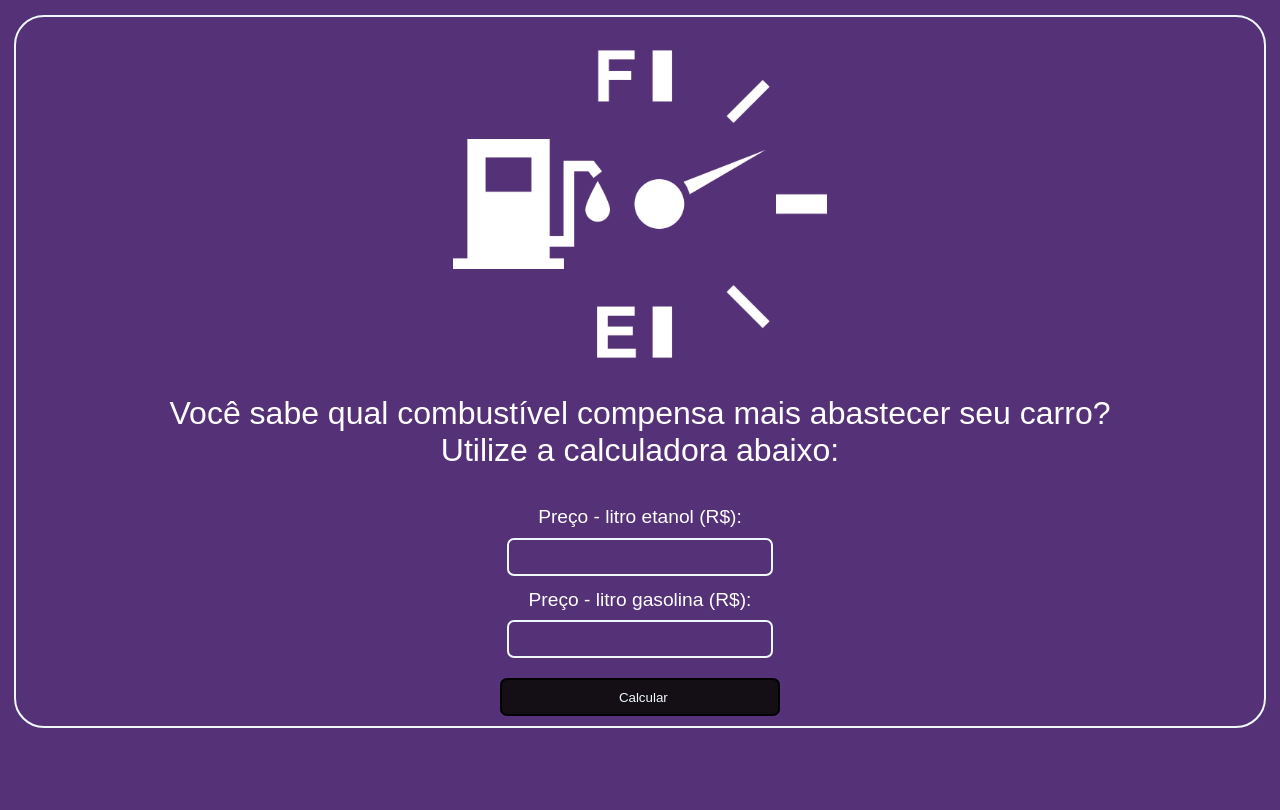
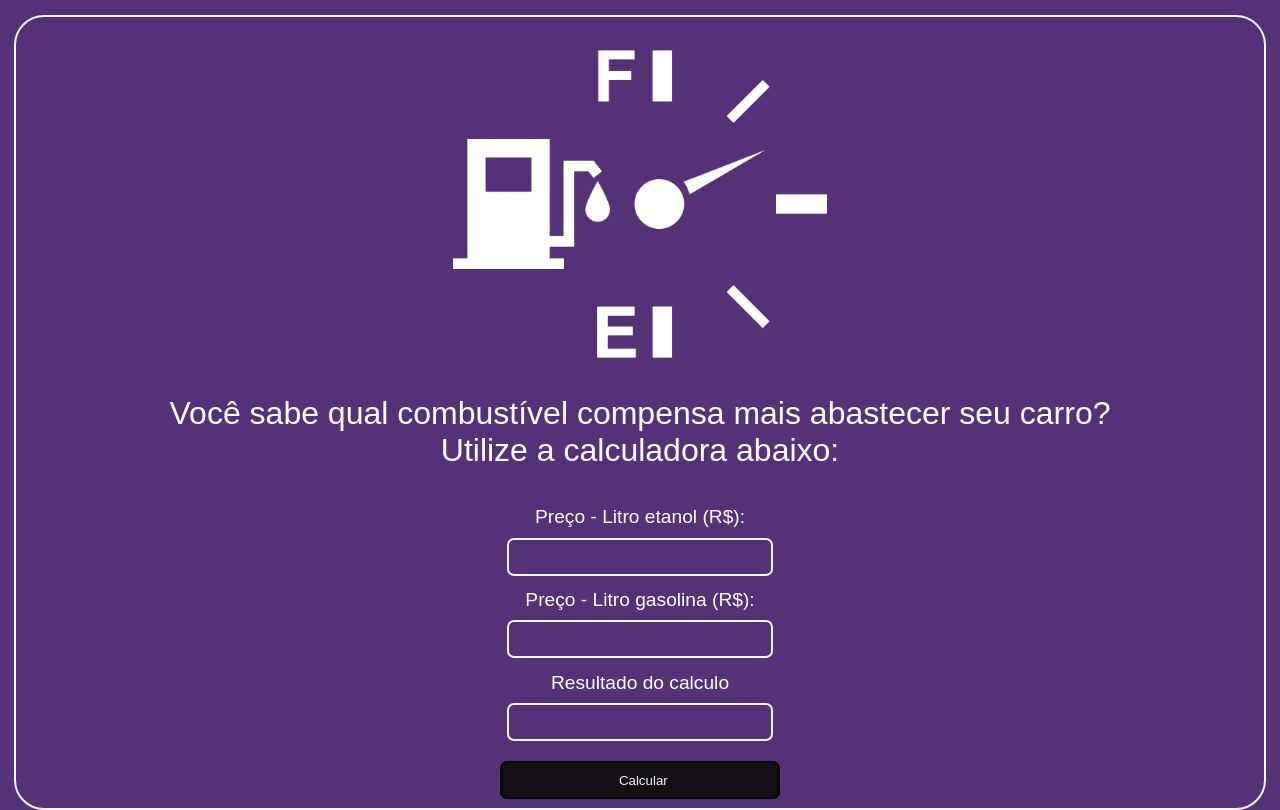
Before and after one commit to ErickSousa312/Calculadora-gasolina, a Next.js app: page / in a window 1280 px wide. Built offline with nearby package versions, Linux system fonts and the light colour scheme.

Commit message:
Exibição do resultado
foi feito o calculo da rentabilidade entre alcool e etanol

```diff
--- a/pages/index.js
+++ b/pages/index.js
@@ -10,12 +10,24 @@ const inter = Inter({ subsets: ['latin'] })
 export default function Home() {
   const [dataForm, setDataForm] = useState({
     etanol: '',
-    gasolina: ''
+    gasolina: '',
+    resultado:''
   });
+
+  const calculoRentabilidade = (al,ga) => {
+    const resultado = al/ga
+    if(resultado<0.7){
+      return "álcool é a opção mais vantajosa"
+    }else{
+      return "gasolina é a opção mais vantajosa"
+    }
+  }
+
   const onChangeInput = e => setDataForm({ ...dataForm, [e.target.name]: e.target.value });
   const sendNumber = async e => {
     e.preventDefault()
-    console.log(dataForm)
+    setDataForm({...dataForm, resultado:calculoRentabilidade(dataForm.etanol,dataForm.gasolina)})
+
   }
 
   return (
@@ -27,6 +39,7 @@ export default function Home() {
           alt="13"
           width={4000}
           height={4000}
+          priority
         />
 
         <h1 className={styles.font}>
@@ -37,17 +50,25 @@ export default function Home() {
         <form onSubmit={sendNumber}>
           <div className="fields">
             <div className="field name">
-              <label className={styles.fontLabel}>Preço - litro etanol (R$):</label><br/>
-              <input className={styles.inputs} type="number" name="name"  onChange={onChangeInput} value={dataForm.name} />
+              <label className={styles.fontLabel}>Preço - Litro etanol (R$):</label><br/>
+              <input className={styles.inputs} type="number" name="etanol"  onChange={onChangeInput} value={dataForm.etanol} />
             </div>
           </div>
 
           <div className="fields">
             <div className="field name">
-              <label className={styles.fontLabel}>Preço - litro gasolina (R$):</label><br/>
-              <input className={styles.inputs} type="number" name="email"  onChange={onChangeInput} value={dataForm.email} />
+              <label className={styles.fontLabel}>Preço - Litro gasolina (R$):</label><br/>
+              <input className={styles.inputs} type="number" name="gasolina"  onChange={onChangeInput} value={dataForm.gasolina} />
             </div>
           </div>
+
+          <div className="fields">
+            <div className="field name">
+              <label className={styles.fontLabel}>Resultado do calculo</label><br/>
+              <input className={styles.inputs} type="String" name="resultado"  onChange={onChangeInput} value={dataForm.resultado} />
+            </div>
+          </div>
+
           <div >
             <button className={styles.buttonArea} type="submit">Calcular</button>
           </div>
--- a/styles/Home.module.css
+++ b/styles/Home.module.css
@@ -1,5 +1,14 @@
 @import url('https://fonts.googleapis.com/css2?family=Poppins:wght@400;500;600;700&family=Ubuntu:wght@400;500;700&display=swap');
 
+
+.thirteen{
+    background: #553277;
+    justify-content: center;
+    border: solid 2px;
+    border-color: aliceblue;
+    margin: 15px 14px auto 14px;
+    border-radius: 30px;
+}
 .responsive-image {
     width: 30%;
     height: auto;
--- a/styles/MainContainer.module.css
+++ b/styles/MainContainer.module.css
@@ -2,10 +2,5 @@
   text-align: center;
   display: flex;
   flex-direction: column;
-  background: #553277;
-  justify-content: center;
-  border: solid 2px;
-  border-color: aliceblue;
-  margin: 15px 14px auto 14px;
-  border-radius: 30px;
+
 }
```
